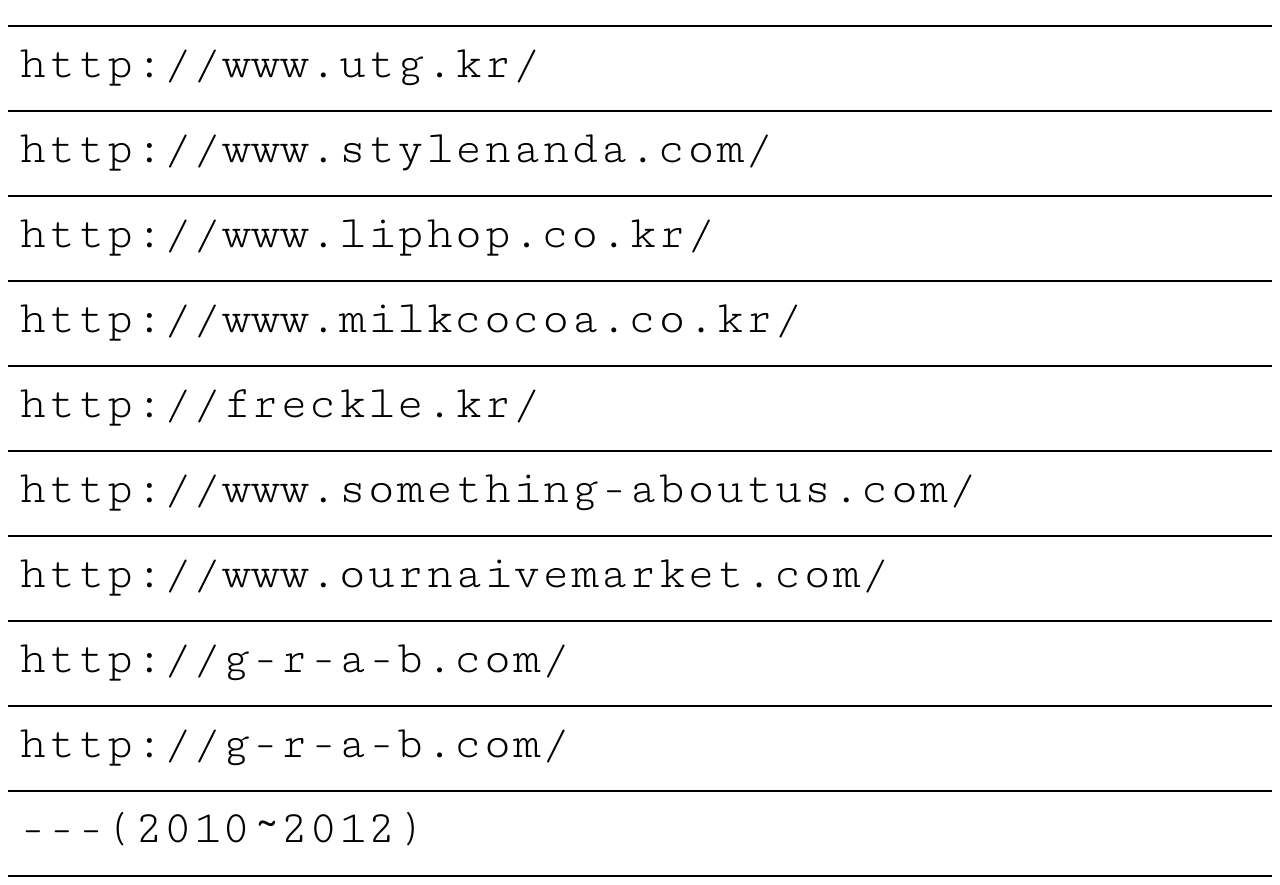
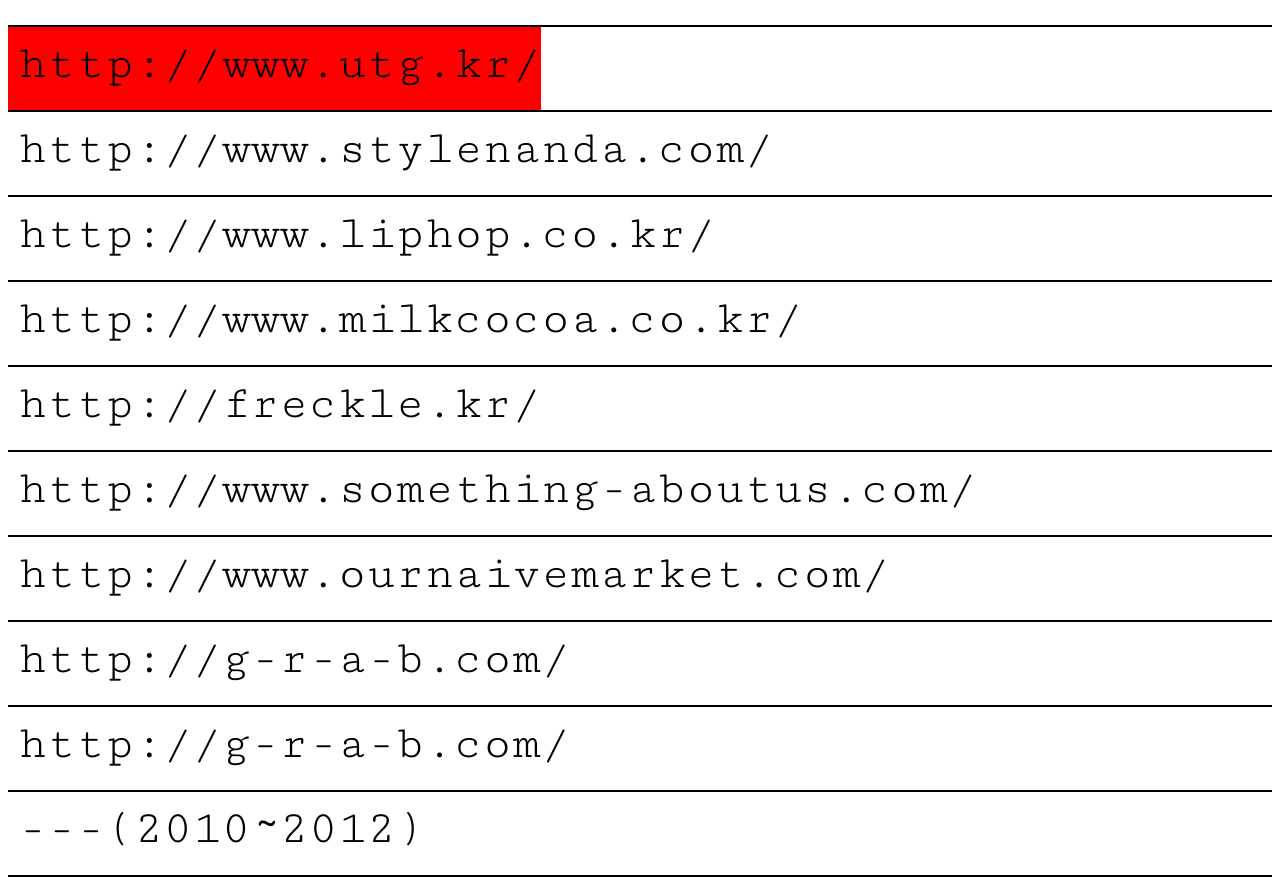
Before and after one commit to meanyounglamb/internet, a plain HTML site: page index.html in a window 1280 px wide. Drawn offline with Linux system fonts and the light colour scheme.

Commit message:
Update index.html

```diff
--- a/index.html
+++ b/index.html
@@ -79,7 +79,7 @@ img{
 <br>
 <hr>
 
-<div class="1"><a href="http://www.utg.kr/" target="_blank">
+<div style="background-color: red"><a href="http://www.utg.kr/" target="_blank">
 <p class="noindent"><font size="30">http://www.utg.kr/
 </font></p>
 </a></div>	<hr>
```
